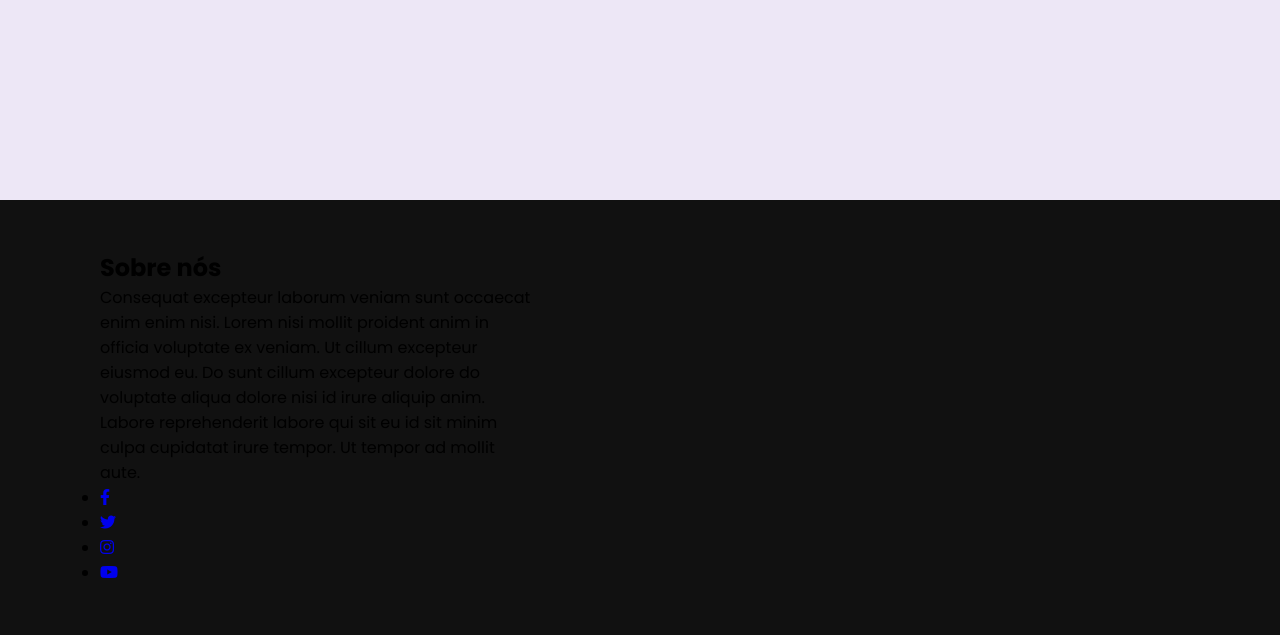
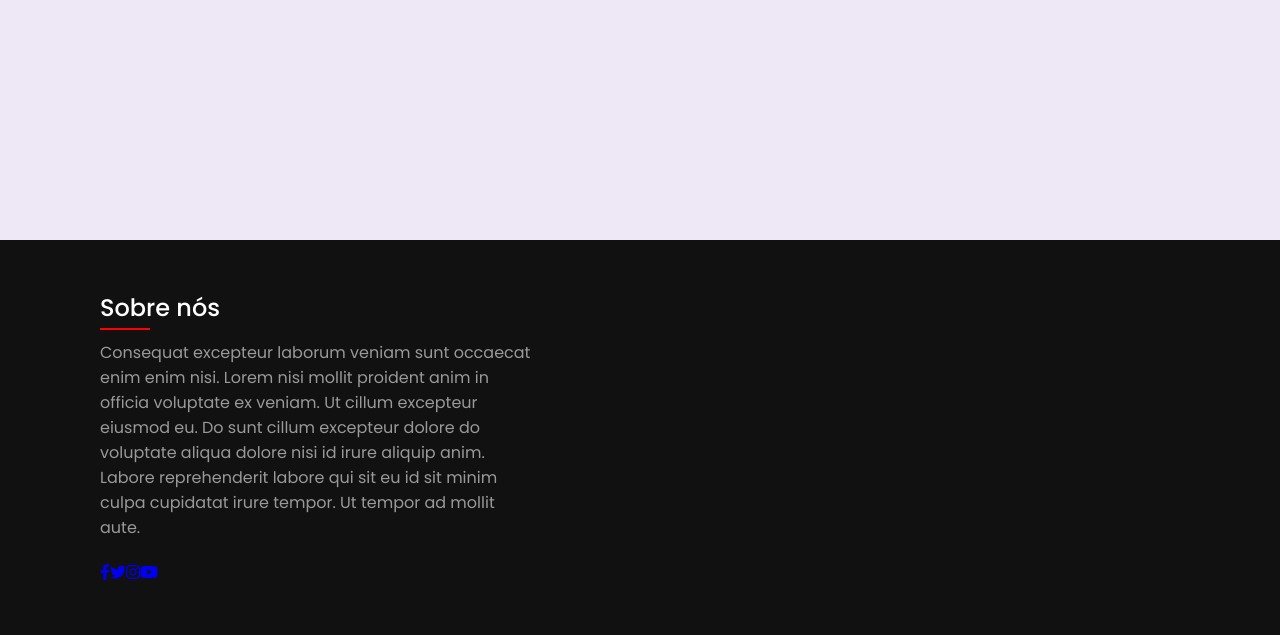
Before and after one commit to HeberSilverio/30diasDeJavaScript-HTML-CSS, a PHP site: page / in a window 1280 px wide. Shown: the part 165-800 px from the top of the page. Run offline with PHP 8.4, Linux system fonts and the light colour scheme.

Commit message:
modifica style.css

```diff
--- a/Dia 22/style.css
+++ b/Dia 22/style.css
@@ -41,3 +41,38 @@ footer .container .sec.aboutus
 {
     width: 40%;
 }
+footer .container .sec.aboutus h2
+{
+    position: relative;
+    color: #FFF;
+    font-weight: 500;
+    margin-bottom: 15px;
+}
+footer .container h2::before
+{
+    content: '';
+    position: absolute;
+    bottom: -5px;
+    left: 0;
+    width: 50px;
+    height: 2px;
+    background: #f00;
+}
+footer p
+{
+    color: #999;
+}
+.sci
+{
+    margin-top: 20px;
+    display: flex;
+}
+.sci li
+{
+    list-style: none;
+}
+.sci li a
+{
+    display: inline-block;
+    6:32'
+}
```
